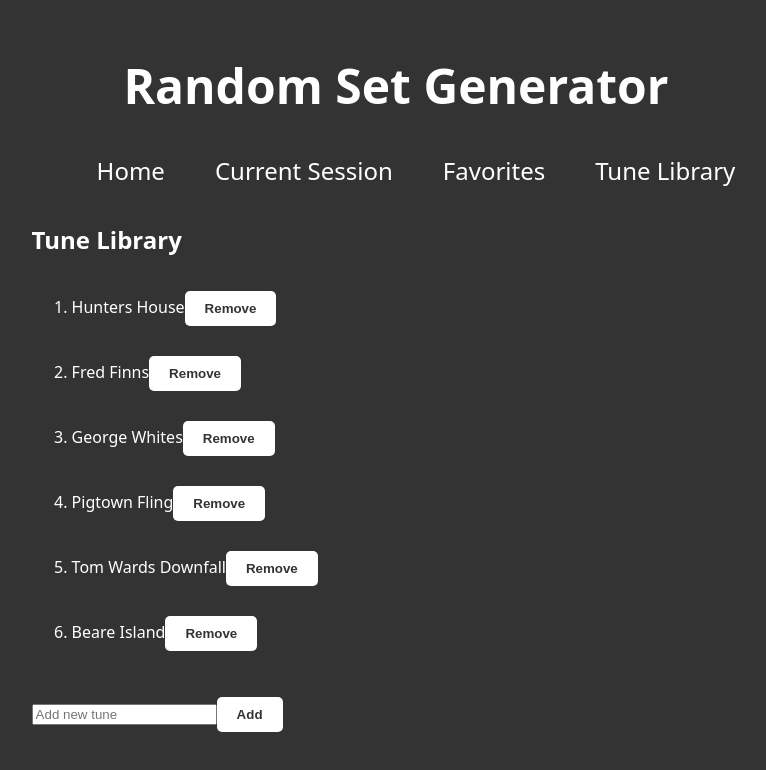
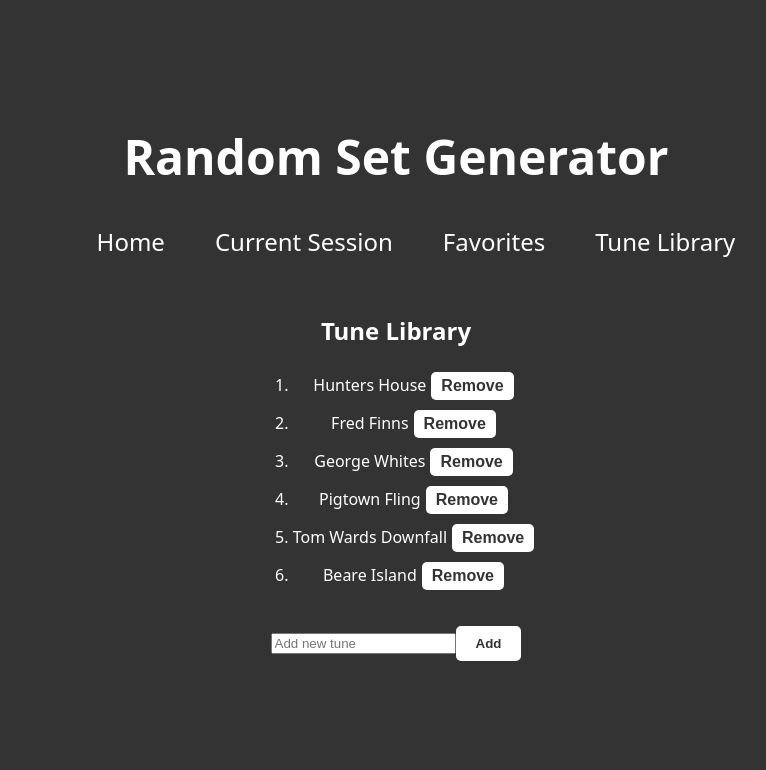
Before and after one commit to arikscherm/tune-tumbler, a React (Create React App) app: page /tune-library in a window 1280 px wide. Shown: the top 770 px of the page, without its empty margins (244-1010 px from the left). Built offline with nearby package versions, Linux system fonts and the light colour scheme.

Commit message:
Add css for tune library

```diff
--- a/src/components/TuneLibrary.js
+++ b/src/components/TuneLibrary.js
@@ -40,6 +40,7 @@ function TuneLibrary() {
         }
     }
     return (
+        <div className="page-container">
     <main>
         <div>
             <h2>Tune Library</h2>
@@ -47,7 +48,7 @@ function TuneLibrary() {
                 {tuneLibrary.map((tune, index) =>
                     <li key={index}>
                         { tune }
-                        <button onClick={() => removeTune(tuneLibrary, setTuneLibrary, remainingTunes, setRemainingTunes, tune)}>Remove</button>
+                        <button class="remove" onClick={() => removeTune(tuneLibrary, setTuneLibrary, remainingTunes, setRemainingTunes, tune)}>Remove</button>
                     </li>)}
             </ol>
         </div>
@@ -56,6 +57,8 @@ function TuneLibrary() {
             <button onClick={() => addTune(newTune, setNewTune, tuneLibrary, setTuneLibrary, setRemainingTunes, remainingTunes)}>Add</button>
         </div>
     </main>
+    </div>
+
     )
 }
 
--- a/src/index.css
+++ b/src/index.css
@@ -75,3 +75,22 @@ button.generate-set {
 button:hover {
   background-color: #0097a7; /* Darker shade on hover */
 }
+
+.page-container {
+  display: flex;
+  flex-direction: column; /* Align children vertically */
+  justify-content: center; /* Center vertically */
+  align-items: center; /* Center horizontally */
+  text-align: center; /* Center text inside elements */
+}
+button.remove {
+  padding: 5px 10px; /* Larger padding for the "Generate Set!" button */
+  margin: 5px;
+  font-size: 1rem; /* Larger font size for the "Generate Set!" button */
+  background-color: white;
+  transition: background-color 0.3s;
+}
+
+button.remove:hover {
+  background-color: #d80000; /* Darker shade on hover */
+}
```
